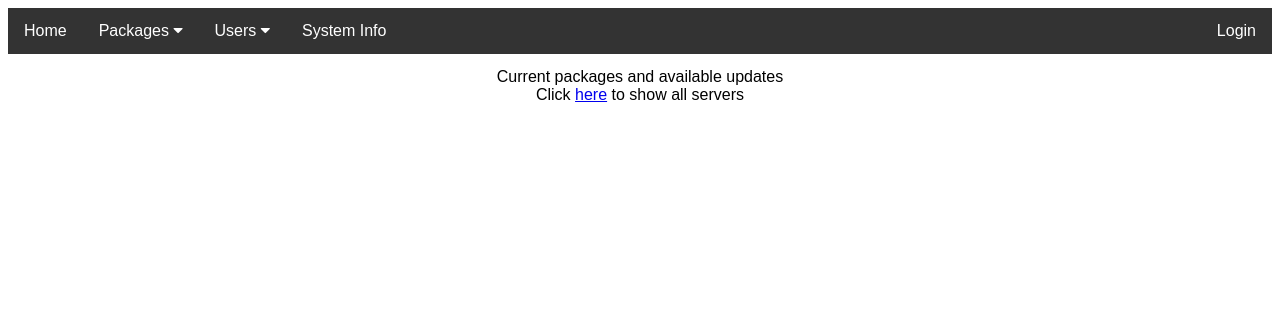
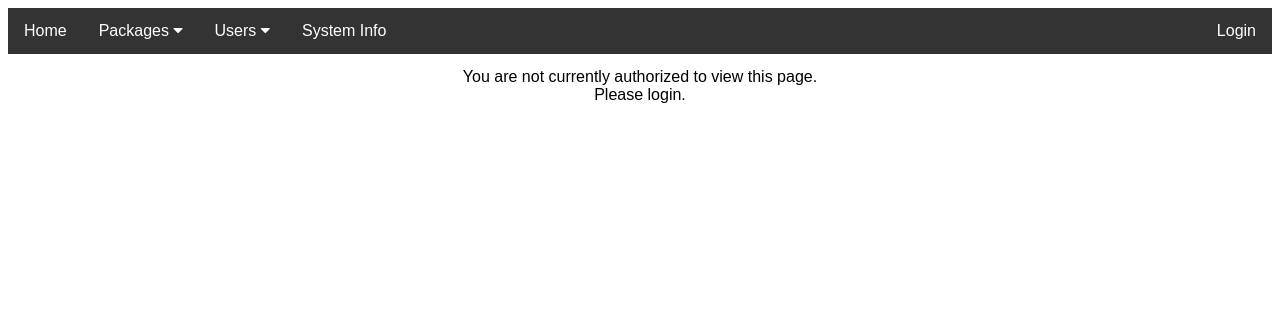
Before and after one commit to jsandas/saltui, a Django app: page /packages/list_hosts/1 in a window 1280 px wide. Shown: the top 314 px of the page. Run offline with Django 3.2, Linux system fonts and the light colour scheme; data that the repository does not hold is empty.

Commit message:
added (probably incorrect) method to block unauthorized viewing

```diff
--- a/templates/base.html
+++ b/templates/base.html
@@ -45,11 +45,18 @@
           <input type="submit" value="Logout">
       </form>
     </div>
-     {% else %}
+    {% else %}
      <a href="{% url 'oidc_authentication_init' %}">Login</a>
-     {% endif %}
+    {% endif %}
   </div>
 </div>
+{% if user.is_authenticated %}
 {% block content %}{% endblock %}
+{% else %}
+<div class="subHeaders">
+  You are not currently authorized to view this page.</br>
+  Please login.</br>
+</div>
+{% endif %}
 </body>
 </html>
```
